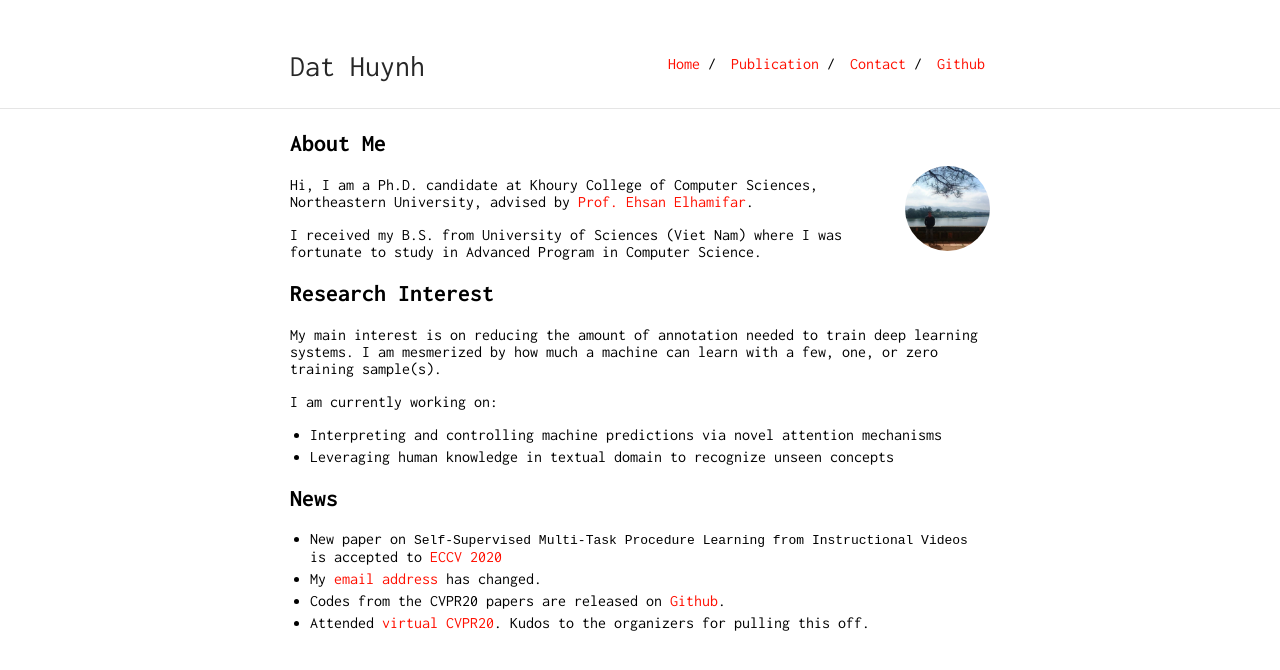
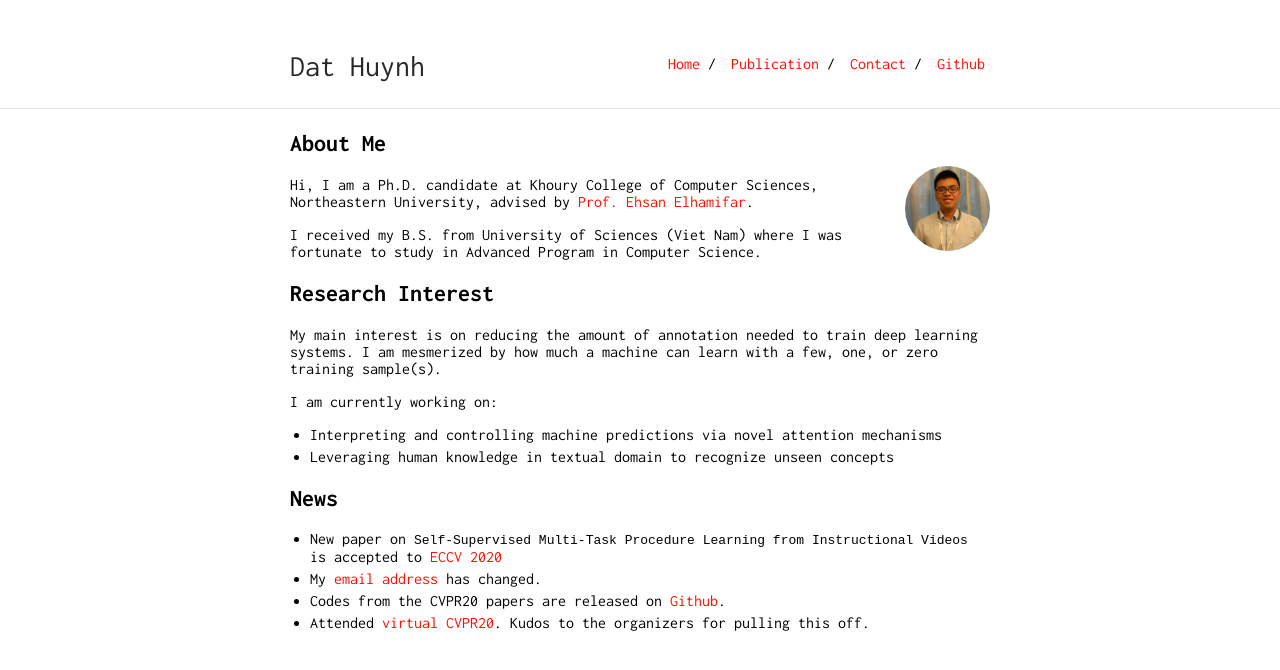
Before and after one commit to ZiweiXU/hbdat.github.io, a Jekyll site: the page built from index.md, in a window 1280 px wide. Shown: the top 670 px of the page. Built offline with Jekyll 4.4.1, drawn with Linux system fonts in a browser that asks for light colours.

Commit message:
update profile pic

```diff
--- a/index.md
+++ b/index.md
@@ -5,7 +5,7 @@
 
 ## About Me
 
-<img class="profile-picture" src="sherlock.jpg">
+<img class="profile-picture" src="profile_pic.jpg">
 
 Hi, I am a Ph.D. candidate at Khoury College of Computer Sciences, Northeastern University, advised by [Prof. Ehsan Elhamifar](https://www.ccs.neu.edu/home/eelhami/).
 
```
Also changed, not shown: profile_pic.jpg (added), sherlock.jpg (deleted).
